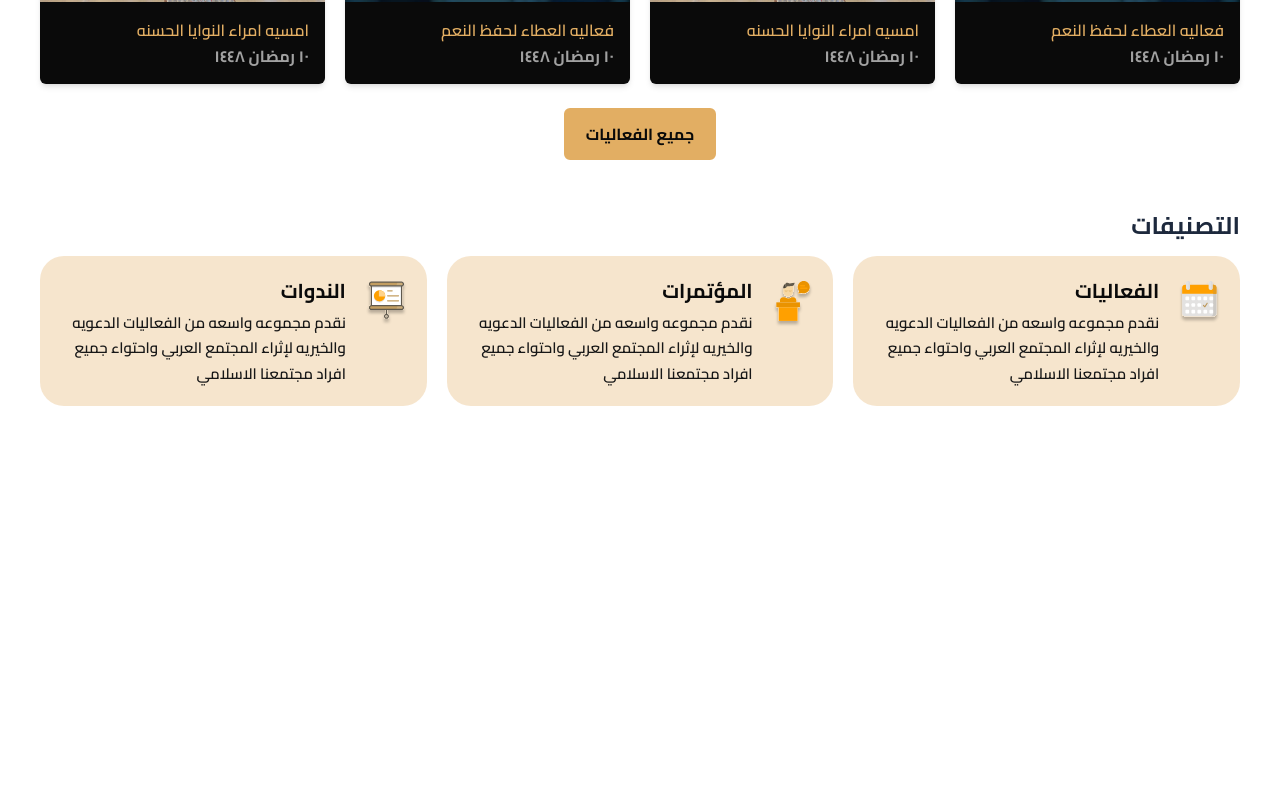
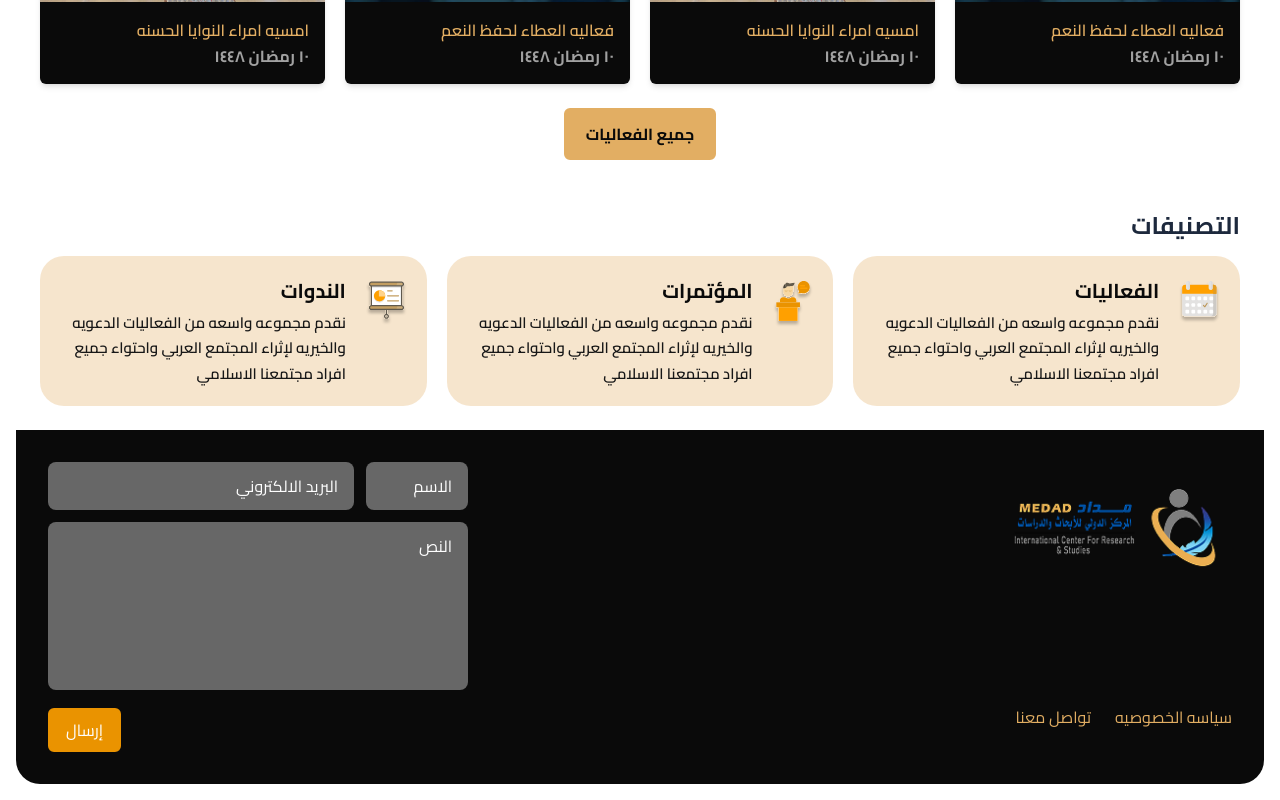
Before and after one commit to macodingweb/medad, a Next.js app: page / in a window 1280 px wide. Shown: the part 1029-1829 px from the top of the page. Before the commit the page ends 1475 px from the top, so only its background shows below. Built offline with nearby package versions, Linux system fonts and the light colour scheme.

Commit message:
Medad landing page coded

```diff
--- a/app/(root)/page.tsx
+++ b/app/(root)/page.tsx
@@ -3,6 +3,7 @@ import AboutMedad from "@/components/AboutMedad";
 import Partners from "@/components/Partners";
 import ModernActivities from "@/components/ModernActivities";
 import Categories from "@/components/Catergories";
+import Footer from "@/components/Footer";
 
 export default function Home() {
   return (
@@ -12,6 +13,7 @@ export default function Home() {
       <Partners />
       <ModernActivities />
       <Categories />
+      <Footer />
     </>
   );
 }
--- /dev/null
+++ b/components/Footer.tsx
@@ -0,0 +1,34 @@
+import Image from "next/image"
+import Link from "next/link"
+
+export default function Footer() {
+  return (
+    <footer className="w-full bg-neutral-950 p-8 rounded-b-3xl relative">
+      <div className="container mx-auto flex max-md:flex-col-reverse max-md:justify-center items-center justify-between">
+        <div className="medad-footer-section flex flex-col justify-between max-md:flex-row max-md:items-center max-md:w-full max-md:mt-4 max-sm:flex-col max-sm:mt-8">
+          <div className="logo w-[220px] h-[220px] max-md:h-auto max-sm:mb-8">
+            <Image src={"/logo.png"} alt="logo" width={250} height={250} />
+          </div>
+          <div className="fast-links flex items-center gap-6 text-[#E2AE63]">
+            <Link href={"/"} className="hover:underline">سياسه الخصوصيه</Link>
+            <Link href={"/"} className="hover:underline">تواصل معنا</Link>
+          </div>
+        </div>
+        <form className="contact-form w-[420px] max-md:w-full">
+          <div className="form-group-inpts flex items-center gap-3 w-full mb-3">
+            <div className="form-group flex-1/4">
+              <input type="text" name="name" className="py-3 px-4 bg-[#ffffff61] text-white placeholder:text-white w-full outline-0 rounded-lg" placeholder="الاسم" />
+            </div>
+            <div className="form-group flex-3/4">
+              <input type="email" name="email" className="py-3 px-4 bg-[#ffffff61] text-white placeholder:text-white w-full outline-0 rounded-lg" placeholder="البريد الالكتروني" />
+            </div>
+          </div>
+          <div className="form-group">
+            <textarea name="content" id="content" placeholder="النص" rows={6} className="py-3 px-4 resize-none bg-[#ffffff61] text-white placeholder:text-white w-full outline-0 rounded-lg"></textarea>
+          </div>
+          <input type="submit" value="إرسال" className="form-submit py-2 px-4 transition-all hover:bg-transparent hover:text-[#EA9300] border-2 border-solid border-[#EA9300] text-white rounded-md mt-3 bg-[#EA9300] mr-auto block cursor-pointer" />
+        </form>
+      </div>
+    </footer>
+  )
+}
```
